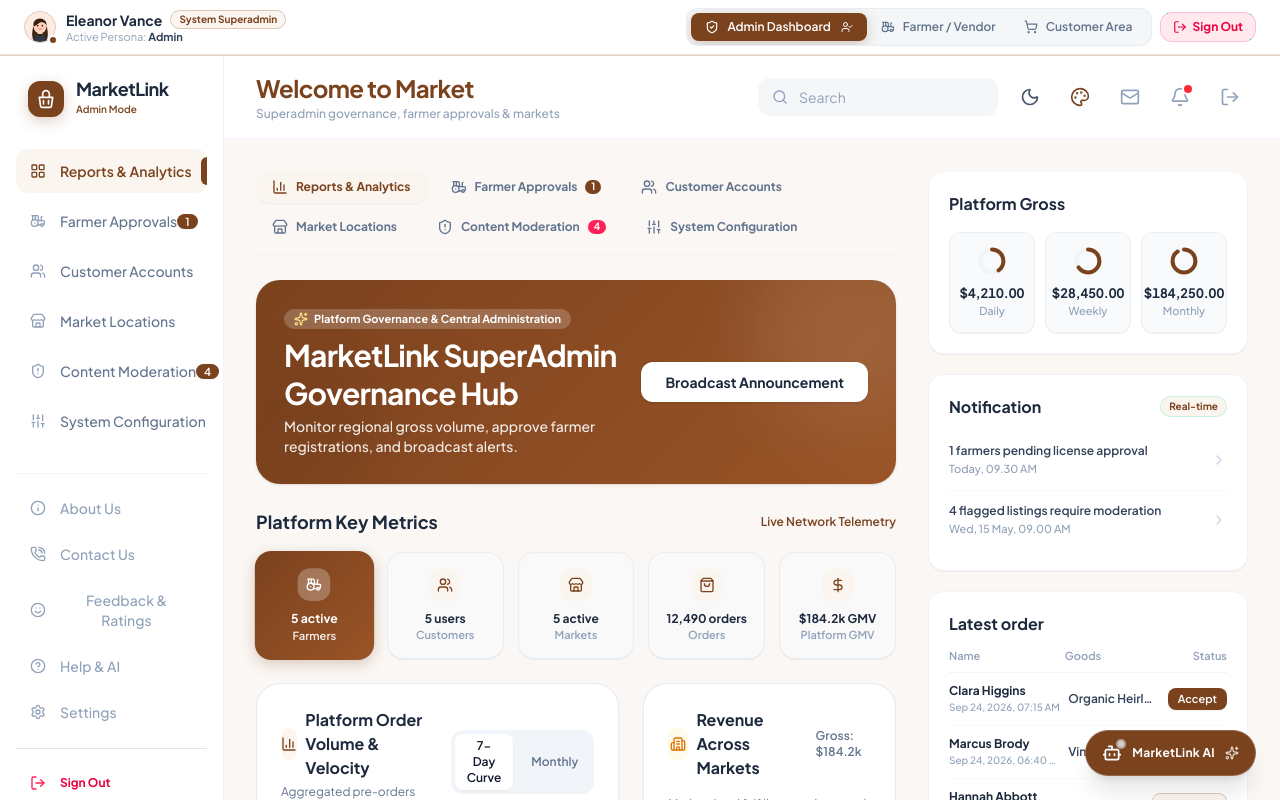
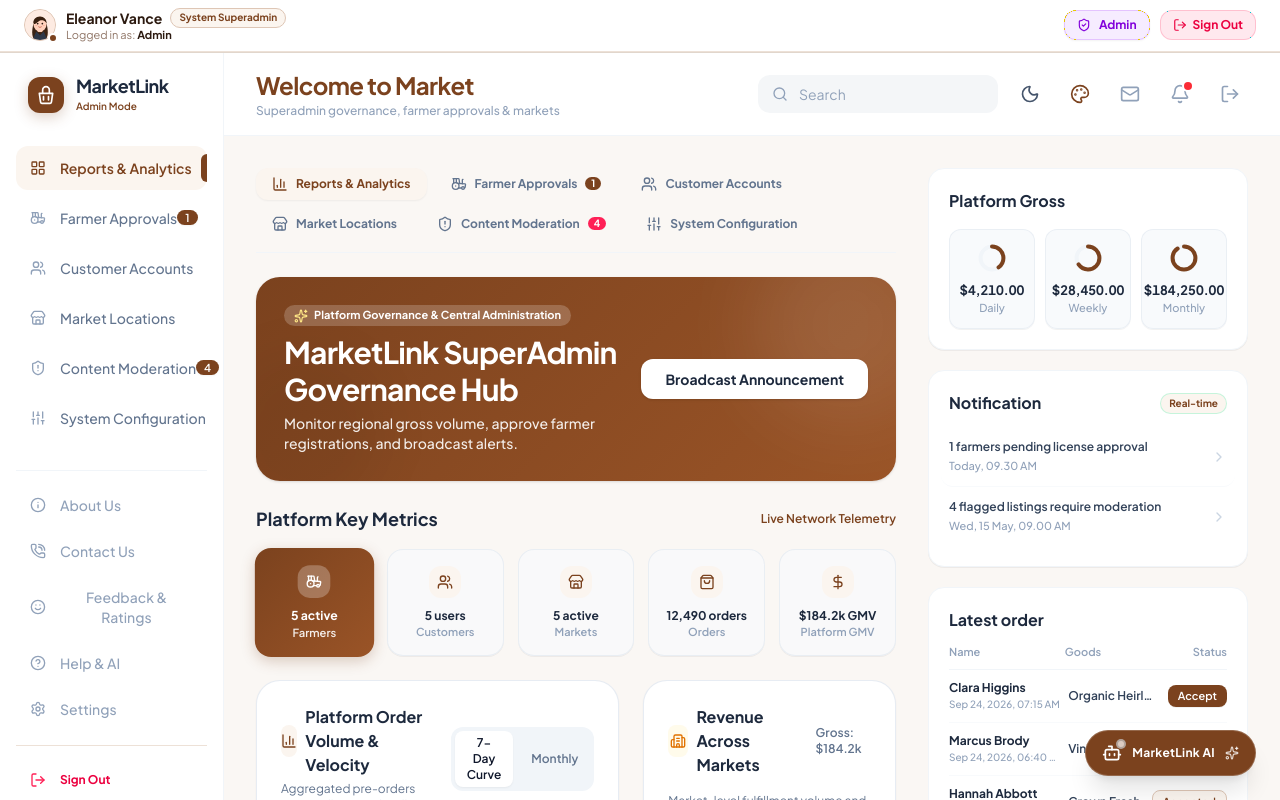
Before and after one commit to Mujtaba19938/Marketlink, a React (Vite) app: page / in a window 1280 px wide. Shown: the top 800 px of the page. Built offline with nearby package versions, Linux system fonts and the light colour scheme.

Commit message:
fix: replace multi-role switcher buttons with dedicated active role badge (Admin, Farmer / Vendor, Customer Area)

```diff
--- a/src/components/common/RoleSwitcher.tsx
+++ b/src/components/common/RoleSwitcher.tsx
@@ -1,84 +1,70 @@
 import React from 'react';
 import { useAuth } from '../../context/AuthContext';
 import { UserRole } from '../../types/auth';
-import { ShieldCheck, Tractor, ShoppingCart, UserCheck, LogOut } from 'lucide-react';
+import { ShieldCheck, Tractor, ShoppingCart, LogOut } from 'lucide-react';
 import { UserAvatar } from '../ProduceArt';
 
 export const RoleSwitcher: React.FC = () => {
-  const { currentRole, setRole, currentUser, logout } = useAuth();
+  const { currentRole, currentUser, logout } = useAuth();
 
-  const rolesConfig: {
-    role: UserRole;
-    label: string;
-    description: string;
-    icon: React.ComponentType<{ className?: string }>;
-  }[] = [
+  const roleDetails: Record<
+    UserRole,
     {
-      role: 'admin',
-      label: 'Admin Dashboard',
-      description: 'Platform Oversight, Moderation & Markets',
+      label: string;
+      icon: React.ComponentType<{ className?: string }>;
+      badgeClass: string;
+    }
+  > = {
+    admin: {
+      label: 'Admin',
       icon: ShieldCheck,
+      badgeClass: 'bg-purple-500/10 text-purple-700 dark:text-purple-300 border-purple-500/25',
     },
-    {
-      role: 'vendor',
+    vendor: {
       label: 'Farmer / Vendor',
-      description: 'Stall Fulfillment, Catalog & Sales',
       icon: Tractor,
+      badgeClass: 'bg-emerald-500/10 text-emerald-700 dark:text-emerald-300 border-emerald-500/25',
     },
-    {
-      role: 'customer',
+    customer: {
       label: 'Customer Area',
-      description: 'Pre-Orders, Pickup Map & Favorites',
       icon: ShoppingCart,
+      badgeClass: 'bg-blue-500/10 text-blue-700 dark:text-blue-300 border-blue-500/25',
     },
-  ];
+  };
+
+  const currentRoleInfo = roleDetails[currentRole] || roleDetails.customer;
+  const CurrentIcon = currentRoleInfo.icon;
 
   return (
     <div className="top-persona-bar bg-[var(--color-surface)] border-b border-[var(--color-border)] px-4 sm:px-6 py-2 flex flex-col md:flex-row items-center justify-between gap-3 text-xs shadow-2xs">
-      {/* Current Active Persona Chip */}
+      {/* Current Active User Profile */}
       <div className="flex items-center gap-3 w-full md:w-auto justify-between md:justify-start">
         <div className="flex items-center gap-2.5">
           <div className="relative">
-            <UserAvatar className="w-8 h-8 rounded-full border border-emerald-300" />
-            <span className="absolute -bottom-0.5 -right-0.5 w-2.5 h-2.5 bg-[#22c55e] rounded-full border-2 border-white" />
+            <UserAvatar className="w-8 h-8 rounded-full border border-emerald-300 dark:border-emerald-600" />
+            <span className="absolute -bottom-0.5 -right-0.5 w-2.5 h-2.5 bg-[#22c55e] rounded-full border-2 border-[var(--color-surface)]" />
           </div>
           <div>
             <div className="flex items-center gap-2">
-              <span className="font-bold text-slate-800 text-xs sm:text-sm">{currentUser.name}</span>
-              <span className="bg-[#ecfbf2] text-[#22c55e] border border-emerald-200/80 font-bold text-[10px] px-2 py-0.5 rounded-full">
+              <span className="font-bold text-[var(--color-text-main)] text-xs sm:text-sm">{currentUser.name}</span>
+              <span className="bg-[#ecfbf2] dark:bg-emerald-950/60 text-[#22c55e] border border-emerald-200/80 dark:border-emerald-800 font-bold text-[10px] px-2 py-0.5 rounded-full">
                 {currentUser.badge || currentUser.role.toUpperCase()}
               </span>
             </div>
-            <p className="text-[11px] text-slate-400">
-              Active Persona: <strong className="text-slate-700 capitalize">{currentRole}</strong>
+            <p className="text-[11px] text-[var(--color-text-muted)]">
+              Logged in as: <strong className="text-[var(--color-text-main)] capitalize">{currentRole}</strong>
               {currentUser.stallName ? ` • ${currentUser.stallName}` : ''}
             </p>
           </div>
         </div>
       </div>
 
-      {/* Pill Role Switcher Navigation & Sign Out */}
-      <div className="flex items-center gap-2 w-full md:w-auto justify-end">
-        <div className="flex items-center bg-[#f4f6f8] p-1 rounded-xl border border-slate-200/60 overflow-x-auto no-scrollbar">
-          {rolesConfig.map((item) => {
-            const Icon = item.icon;
-            const isActive = currentRole === item.role;
-            return (
-              <button
-                key={item.role}
-                onClick={() => setRole(item.role)}
-                className={`flex items-center gap-2 px-3.5 py-1.5 rounded-lg text-xs font-semibold transition-all duration-150 cursor-pointer whitespace-nowrap ${
-                  isActive
-                    ? 'bg-[#22c55e] text-white shadow-sm shadow-emerald-500/20 font-bold'
-                    : 'text-slate-500 hover:text-slate-900 hover:bg-white/60'
-                }`}
-              >
-                <Icon className="w-3.5 h-3.5 shrink-0" />
-                <span>{item.label}</span>
-                {isActive && <UserCheck className="w-3 h-3 ml-0.5" />}
-              </button>
-            );
-          })}
+      {/* Role Display Badge & Sign Out Button */}
+      <div className="flex items-center gap-2.5 w-full md:w-auto justify-end">
+        {/* Dedicated Role Badge: Admin on admin, Farmer / Vendor on vendor, Customer Area on customer */}
+        <div className={`flex items-center gap-2 px-3 py-1.5 rounded-xl border text-xs font-bold transition shadow-xs ${currentRoleInfo.badgeClass}`}>
+          <CurrentIcon className="w-3.5 h-3.5 shrink-0" />
+          <span>{currentRoleInfo.label}</span>
         </div>
 
         {/* Sign Out Button to return to SRS Role Login */}
```
